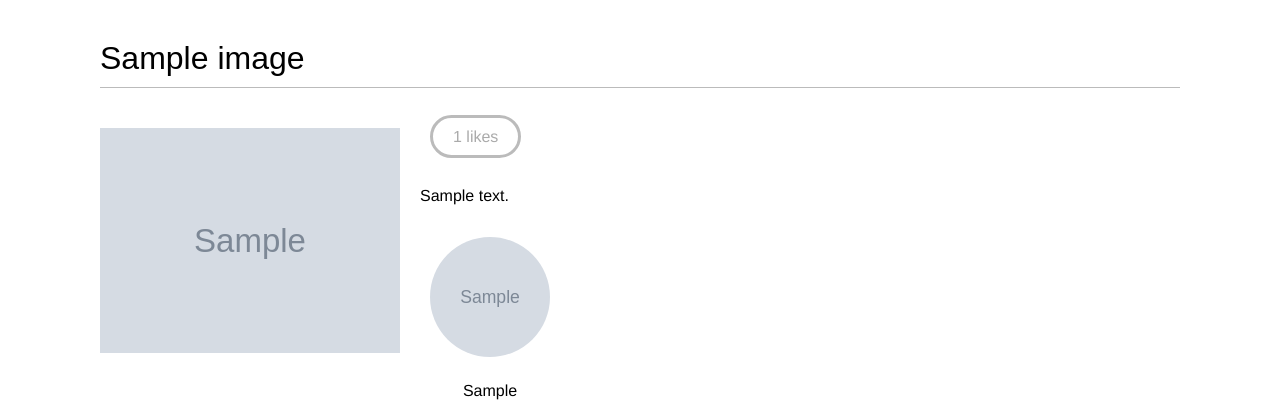
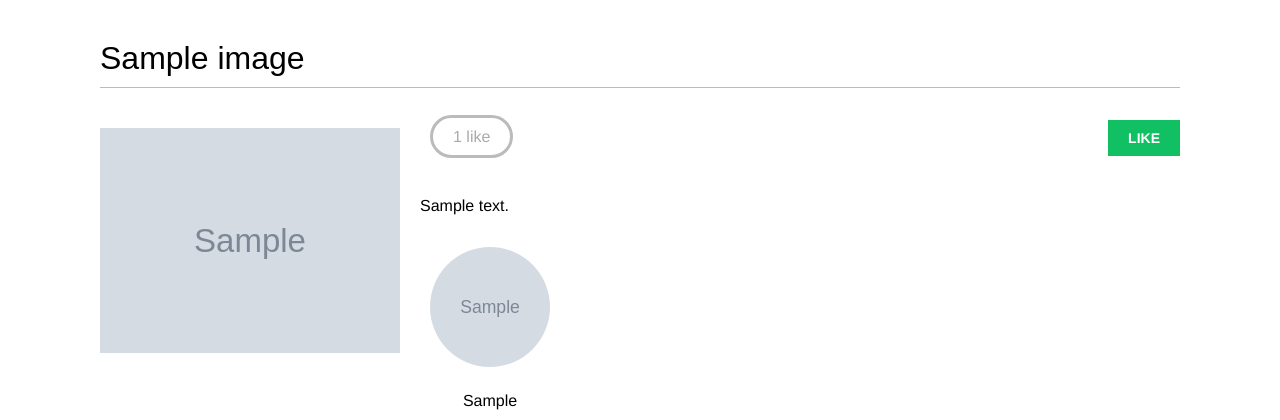
Before and after one commit to 007vict/bookmarksbyexample, a Django app: template images/templates/images/image/detail.html in a window 1280 px wide. Shown: the part 47-467 px from the top of the page. Run offline with Django 3.2, Linux system fonts and the light colour scheme; the template is opened without the code that fills it: most values are stand-ins (such as "Sample title", 1, 10 or a date in 2020); grey boxes marked "Sample" are stand-in pictures; some libraries are stand-ins or nearby versions; some web fonts are replaced.

Commit message:
add like

```diff
--- a/account/templates/base.html
+++ b/account/templates/base.html
@@ -44,5 +44,29 @@
     {% block content %}
     {% endblock %}
 </div>
+<script src="https://ajax.googleapis.com/ajax/libs/jquery/3.2.1/jquery.min.js">
+</script>
+<script src="https://cdn.jsdelivr.net/npm/js-cookie@2/src/js.cookie.min.js">
+</script>
+<script>
+    var csrftoken = Cookies.get('csrftoken');
+
+    function csrfSafeMethod(method) {
+// these HTTP methods do not require CSRF protection
+        return (/^(GET|HEAD|OPTIONS|TRACE)$/.test(method));
+    }
+
+    $.ajaxSetup({
+        beforeSend: function (xhr, settings) {
+            if (!csrfSafeMethod(settings.type) && !this.crossDomain) {
+                xhr.setRequestHeader("X-CSRFToken", csrftoken);
+            }
+        }
+    });
+    $(document).ready(function () {
+        {% block domready %}
+        {% endblock %}
+    });
+</script>
 </body>
 </html>
--- a/bookmarksbyexample/settings.py
+++ b/bookmarksbyexample/settings.py
@@ -24,7 +24,7 @@ SECRET_KEY = '*_se!usi8))l5tiun=kz9@w=c5k7vl2dyiehve%f7k$d8-&l$$'
 # SECURITY WARNING: don't run with debug turned on in production!
 DEBUG = True
 
-ALLOWED_HOSTS = ['mysite.com', 'localhost', '127.0.0.1', 'e369c4a5.ngrok.io']
+ALLOWED_HOSTS = ['mysite.com', 'localhost', '127.0.0.1', '77cd26e7.ngrok.io']
 
 # Application definition
 
--- a/images/static/js/bookmarklet.js
+++ b/images/static/js/bookmarklet.js
@@ -1,6 +1,6 @@
 (function(){
   var jquery_version = '3.3.1';
-  var site_url = 'https://e369c4a5.ngrok.io/';
+  var site_url = 'https://77cd26e7.ngrok.io/';
   var static_url = site_url + 'static/';
   var min_width = 80;
   var min_height = 100;
--- a/images/templates/bookmarklet_launcher.js
+++ b/images/templates/bookmarklet_launcher.js
@@ -3,6 +3,6 @@
         myBookmarklet();
     }
     else {
-        document.body.appendChild(document.createElement('script')).src='https://e369c4a5.ngrok.io/static/js/bookmarklet.js?r='+Math.floor(Math.random()*99999999999999999999);
+        document.body.appendChild(document.createElement('script')).src='https://77cd26e7.ngrok.io/static/js/bookmarklet.js?r='+Math.floor(Math.random()*99999999999999999999);
     }
 })();
--- a/images/templates/images/image/detail.html
+++ b/images/templates/images/image/detail.html
@@ -10,12 +10,21 @@
             <img src="{{ im.url }}" class="image-detail">
         </a>
     {% endthumbnail %}
-    {% with total_likes=image.users_like.count %}
+    {% with total_likes=image.users_like.count users_like=image.users_like.all %}
         <div class="image-info">
             <div>
             <span class="count">
-                {{ total_likes }} likes{{ total_likes|pluralize }}
+                <span class="total">{{ total_likes }}</span>
+                like{{ total_likes|pluralize }}
             </span>
+                <a href="#" data-id="{{ image.id }}" data-action="{% if request.user in users_like %}un{% endif %}like"
+                   class="like button">
+                    {% if request.user not in users_like %}
+                        Like
+                    {% else %}
+                        Unlike
+                    {% endif %}
+                </a>
             </div>
             {{ image.description|linebreaks }}
         </div>
@@ -31,3 +40,29 @@
         </div>
     {% endwith %}
 {% endblock %}
+{% block domready %}
+        $('a.like').click(function(e){
+        e.preventDefault();
+        $.post('{% url "images:like" %}',
+        {
+        id: $(this).data('id'),
+        action: $(this).data('action')
+        },
+        function(data){
+        if (data['status'] == 'ok')
+        {
+        var previous_action = $('a.like').data('action');
+
+        // toggle data-action
+        $('a.like').data('action', previous_action == 'like' ? 'unlike' : 'like');
+        // toggle link text
+        $('a.like').text(previous_action == 'like' ? 'Unlike' : 'Like');
+
+        // update total likes
+        var previous_likes = parseInt($('span.count .total').text());
+        $('span.count .total').text(previous_action == 'like' ? previous_likes + 1 : previous_likes - 1);
+        }
+        }
+        );
+        });
+    {% endblock %}
--- a/images/urls.py
+++ b/images/urls.py
@@ -6,4 +6,5 @@ app_name = 'images'
 urlpatterns = [
     path('create/', views.image_create, name='create'),
     path('detail/<int:id>/<slug:slug>/', views.image_detail, name='detail'),
+    path('like/', views.image_like, name='like'),
 ]
```
Also changed, not shown: images/views.py (+22 -0 lines), media/images/2019/03/21/-priceru.jpg (added), 1 other file. Lines whose indentation alone changed are shown as unchanged.
